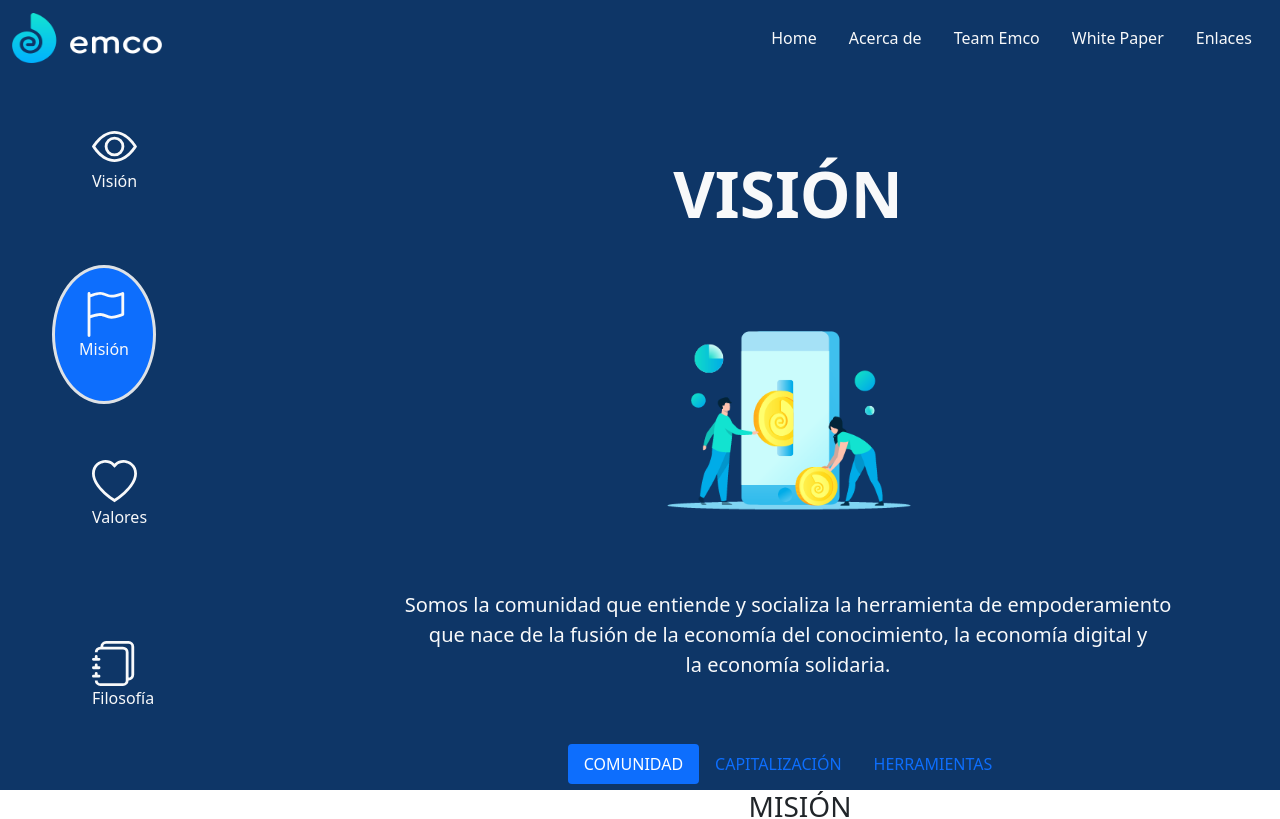
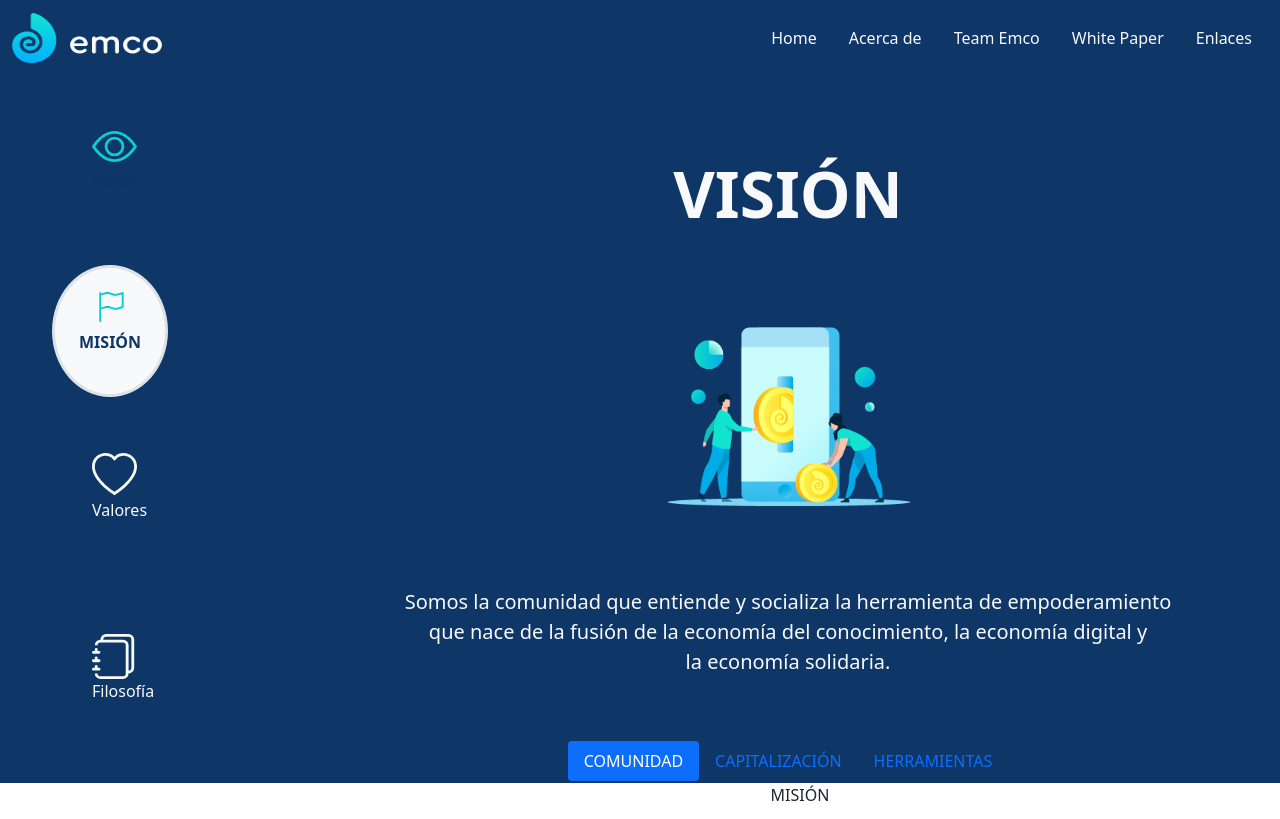
Before and after one commit to Leandro898/somosemco.io, a Next.js app: page /acercade in a window 1280 px wide. Shown: the top 819 px of the page. Built offline with nearby package versions, Linux system fonts and the light colour scheme.

Commit message:
segundo commit

```diff
--- a/components/Botonera.js
+++ b/components/Botonera.js
@@ -7,7 +7,7 @@ const Botonera = () => {
             xmlns="http://www.w3.org/2000/svg"
             width="45"
             height="45"
-            fill="currentColor"
+            fill="#0ccdd0"
             class="bi bi-eye"
             viewBox="0 0 16 16"
           >
@@ -15,22 +15,22 @@ const Botonera = () => {
             <path d="M8 5.5a2.5 2.5 0 1 0 0 5 2.5 2.5 0 0 0 0-5zM4.5 8a3.5 3.5 0 1 1 7 0 3.5 3.5 0 0 1-7 0z" />
           </svg>
         </a>
-        <p className="text-light">Visión</p>
+        <p className="txt-color">Visión</p>
       </li>
       <li className="p-2">
-        <a href="#mision" className="text-decoration-none text-light btn btn-primary rounded-circle p-4 border border-3">
+        <a href="#mision" className="text-decoration-none text-light btn btn-light rounded-circle p-4 border border-3">
           <svg
             xmlns="http://www.w3.org/2000/svg"
-            width="45"
-            height="45"
-            fill="currentColor"
+            width="55"
+            height="30"
+            fill="#0ccdd0"
             class="bi bi-flag"
             viewBox="0 0 16 16"
           >
             <path d="M14.778.085A.5.5 0 0 1 15 .5V8a.5.5 0 0 1-.314.464L14.5 8l.186.464-.003.001-.006.003-.023.009a12.435 12.435 0 0 1-.397.15c-.264.095-.631.223-1.047.35-.816.252-1.879.523-2.71.523-.847 0-1.548-.28-2.158-.525l-.028-.01C7.68 8.71 7.14 8.5 6.5 8.5c-.7 0-1.638.23-2.437.477A19.626 19.626 0 0 0 3 9.342V15.5a.5.5 0 0 1-1 0V.5a.5.5 0 0 1 1 0v.282c.226-.079.496-.17.79-.26C4.606.272 5.67 0 6.5 0c.84 0 1.524.277 2.121.519l.043.018C9.286.788 9.828 1 10.5 1c.7 0 1.638-.23 2.437-.477a19.587 19.587 0 0 0 1.349-.476l.019-.007.004-.002h.001M14 1.221c-.22.078-.48.167-.766.255-.81.252-1.872.523-2.734.523-.886 0-1.592-.286-2.203-.534l-.008-.003C7.662 1.21 7.139 1 6.5 1c-.669 0-1.606.229-2.415.478A21.294 21.294 0 0 0 3 1.845v6.433c.22-.078.48-.167.766-.255C4.576 7.77 5.638 7.5 6.5 7.5c.847 0 1.548.28 2.158.525l.028.01C9.32 8.29 9.86 8.5 10.5 8.5c.668 0 1.606-.229 2.415-.478A21.317 21.317 0 0 0 14 7.655V1.222z" />
           </svg>
           <br/>
-          <p className="text-light ">Misión</p>
+          <p className="txt-color fw-bold pt-2">MISIÓN</p>
         </a>
 
       </li>
--- a/pages/acercade.js
+++ b/pages/acercade.js
@@ -1,7 +1,6 @@
 import Container from "../components/Container";
 import Navigation from "../components/navigation";
 import Botonera from "../components/Botonera";
-
 import Tabs from "../components/Tabs";
 import Acordion from "../components/Acordion";
 import Grid from "../components/IconGrid";
@@ -36,7 +35,7 @@ const Acercade = () => {
               <Botonera />
             </div>
             <div class="col-9 ">
-              <h3 className="text-center">MISIÓN</h3>
+              <p className="text-center">MISIÓN</p>
               <Acordion/>
             </div>
           </div>
--- a/styles/globals.css
+++ b/styles/globals.css
@@ -10,3 +10,11 @@
 #padding-imagen{
     padding-bottom: 10px;
 }
+
+.txt-color{
+    color: #0E3667;
+}
+
+#txt-color{
+    color: #0E3667;
+}
```
